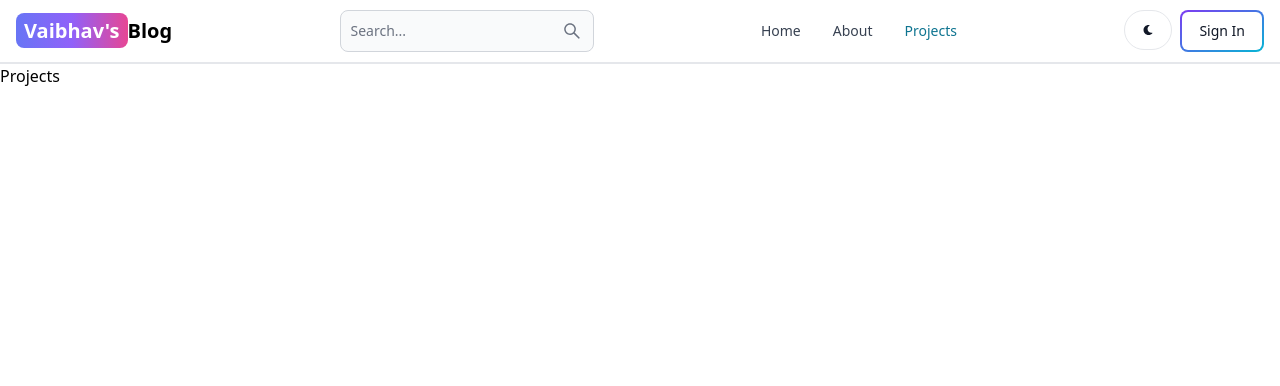
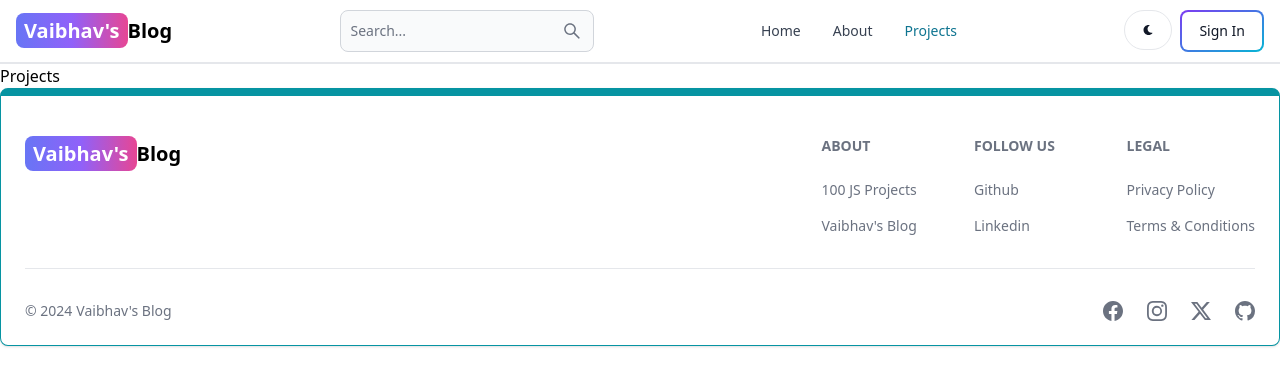
Before and after one commit to vaibhavbaneshi/MERN-BLOG, a React (Vite) app in the folder client/: page /projects in a window 1280 px wide. Shown: the top 386 px of the page. Built offline with nearby package versions, Linux system fonts and the light colour scheme.

Commit message:
created and add the footer component

```diff
--- a/client/src/App.jsx
+++ b/client/src/App.jsx
@@ -6,6 +6,7 @@
 import Home from "./pages/Home"
 import Projects from "./pages/Projects"
 import Header from "./components/Header"
+import Footer from "./components/Footer"
 
 function App() {
 
@@ -20,6 +21,7 @@
         <Route path="/signin" element={<SignIn/>}/>
         <Route path="/projects" element={<Projects/>}/>
       </Routes>
+      <Footer/>
     </BrowserRouter>
   )
 }
--- /dev/null
+++ b/client/src/components/Footer.jsx
@@ -0,0 +1,70 @@
+import React from 'react'
+import { Footer } from 'flowbite-react'
+import { Link } from 'react-router-dom'
+import {BsFacebook, BsInstagram, BsGithub, BsTwitterX} from 'react-icons/bs'
+
+function FooterComponent() {
+  return (
+    <>
+        <Footer container className='border border-t-8 border-teal-500'>
+            <div className='w-full max-w-7xl mx-auto'>
+                <div className='grid w-full justify-between sm:flex md:grid-cols-1'>
+                    <div className='mt-5 '>
+                        <Link to="/" className='self-center whitespace-nowrap text-lg sm:text-xl font-semibold dark:text-white'>
+                        <span className='px-2 py-1 bg-gradient-to-r from-indigo-500 via-purple-500 to-pink-500 rounded-lg text-white'>Vaibhav's</span>
+                        Blog
+                        </Link>
+                    </div>
+                    <div className='grid grid-cols-2 gap-8 mt-4 sm:grid-cols-3 sm:gap-6'>
+                        <div>
+                            <Footer.Title title="About"/>
+                            <Footer.LinkGroup col>
+                            <Footer.Link href='https://www.100jsprojects.com' target='_blank' rel='noopener noreferrer'>
+                                    100 JS Projects
+                                </Footer.Link>
+                            <Footer.Link href='/about' target='_blank' rel='noopener noreferrer'>
+                                    Vaibhav's Blog
+                                </Footer.Link>
+                            </Footer.LinkGroup>
+                        </div>
+                        <div>
+                            <Footer.Title title="Follow Us"/>
+                            <Footer.LinkGroup col>
+                            <Footer.Link href='https://www.github.com/vaibhavbaneshi' target='_blank' rel='noopener noreferrer'>
+                                    Github
+                                </Footer.Link>
+                            <Footer.Link href='https://www.linkedin.com/in/vaibhav-baneshi-89089521b/' target='_blank' rel='noopener noreferrer'>
+                                    Linkedin
+                                </Footer.Link>
+                            </Footer.LinkGroup>
+                        </div>
+                        <div>
+                            <Footer.Title title="Legal"/>
+                            <Footer.LinkGroup col>
+                            <Footer.Link href='#'>
+                                    Privacy Policy
+                            </Footer.Link>
+                            <Footer.Link href="#">
+                                Terms &amp; Conditions
+                            </Footer.Link>
+                            </Footer.LinkGroup>
+                        </div>
+                    </div>
+                </div>
+                <Footer.Divider/>
+                <div className='w-full sm:flex sm:items-center sm:justify-between'>
+                    <Footer.Copyright href="#" by="Vaibhav's Blog" year = {new Date().getFullYear()}/>
+                    <div className='flex gap-6 sm:mt-0 mt-4 sm:justify-center'>
+                        <Footer.Icon href='https://www.facebook.com' icon={BsFacebook}/>
+                        <Footer.Icon href='https://www.instagram.com/vaibhav_baneshi' icon={BsInstagram}/>
+                        <Footer.Icon href='https://www.twitter.com' icon={BsTwitterX}/>
+                        <Footer.Icon href='https://www.github.com/vaibhavbaneshi' icon={BsGithub}/>
+                    </div>
+                </div>
+            </div>
+        </Footer>
+    </>
+  )
+}
+
+export default FooterComponent
```
